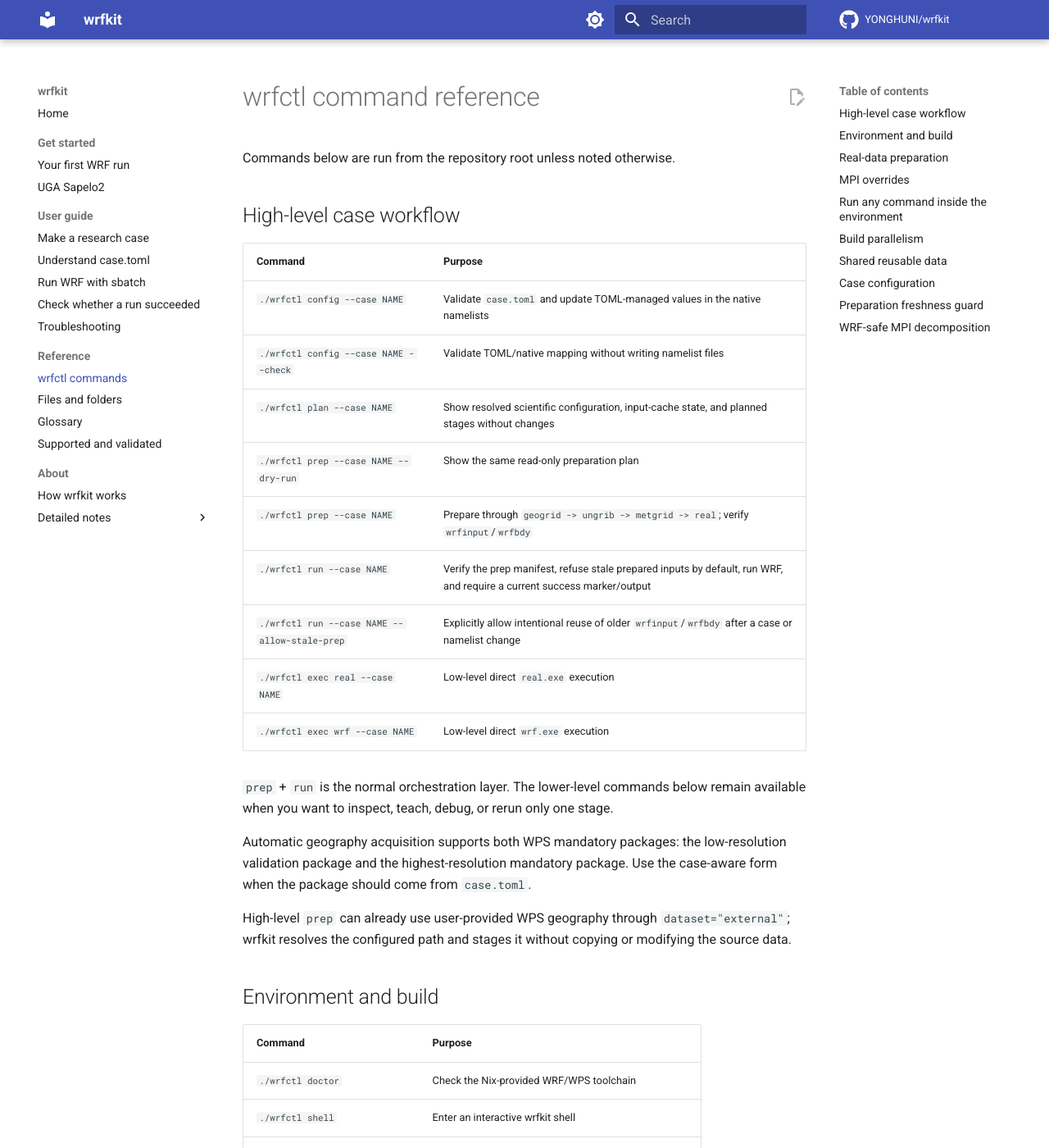
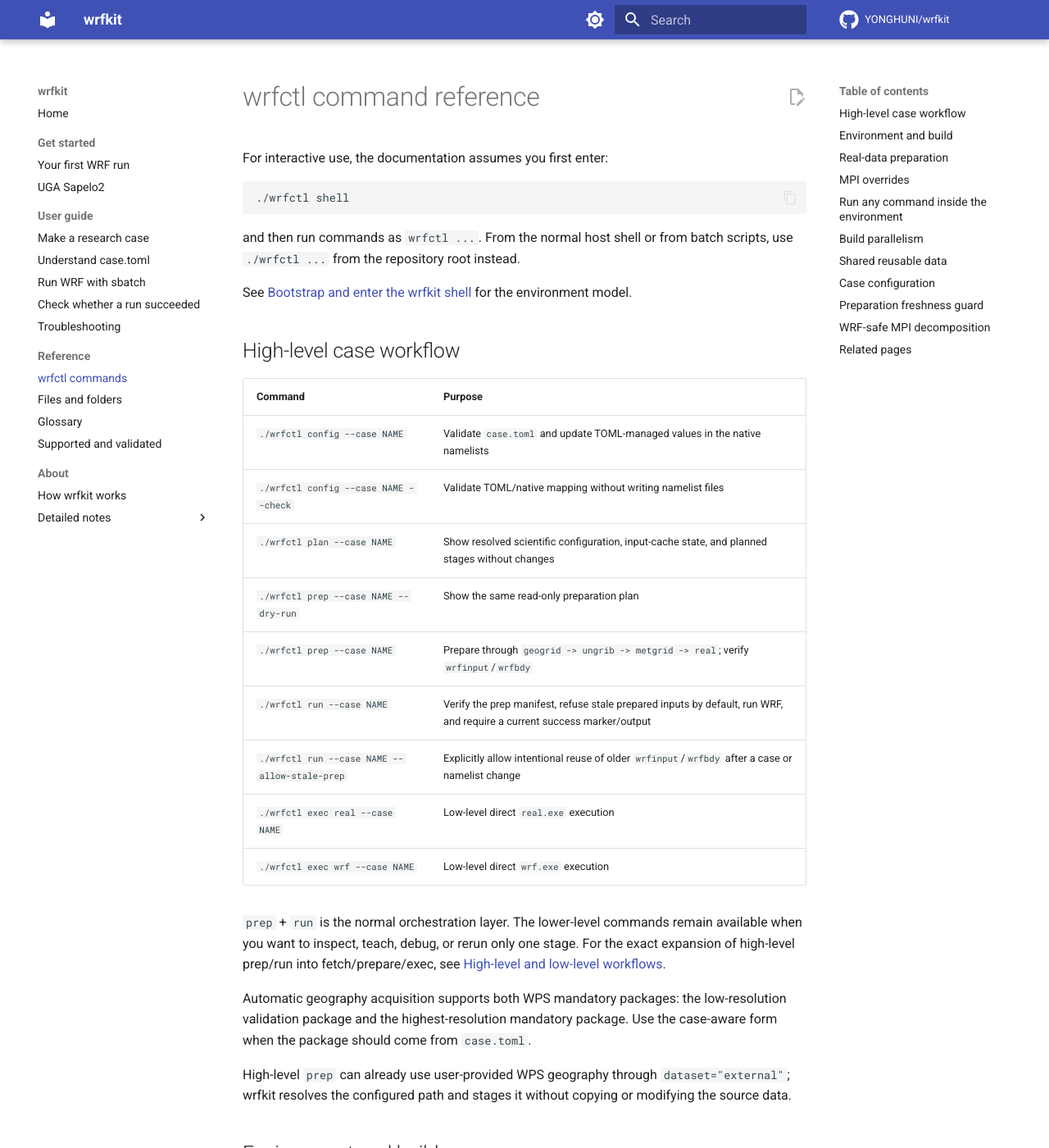
Before and after one commit to YONGHUNI/wrfkit, an MkDocs documentation site: the page built from docs/reference/commands.md, in a window 1280 px wide and 1400 px high. Shown: the whole window at 82% size. Built offline with MkDocs 1.6.1 and Material for MkDocs 9.7.7, drawn with Linux system fonts in a browser that asks for light colours; comment, search, counter and statistics services are not loaded; some of the changed text lies outside the part shown.

Commit message:
Connect command reference to shell and low-level workflow

````diff
--- a/docs/reference/commands.md
+++ b/docs/reference/commands.md
@@ -1,6 +1,16 @@
 # wrfctl command reference
 
-Commands below are run from the repository root unless noted otherwise.
+For interactive use, the documentation assumes you first enter:
+
+```bash
+./wrfctl shell
+```
+
+and then run commands as `wrfctl ...`. From the normal host shell or from
+batch scripts, use `./wrfctl ...` from the repository root instead.
+
+See [Bootstrap and enter the wrfkit shell](../tutorials/bootstrap-and-shell.md)
+for the environment model.
 
 ## High-level case workflow
 
@@ -16,8 +26,10 @@ Commands below are run from the repository root unless noted otherwise.
 | `./wrfctl exec real --case NAME` | Low-level direct `real.exe` execution |
 | `./wrfctl exec wrf --case NAME` | Low-level direct `wrf.exe` execution |
 
-`prep` + `run` is the normal orchestration layer. The lower-level commands below remain
-available when you want to inspect, teach, debug, or rerun only one stage.
+`prep` + `run` is the normal orchestration layer. The lower-level commands
+remain available when you want to inspect, teach, debug, or rerun only one
+stage. For the exact expansion of high-level prep/run into fetch/prepare/exec,
+see [High-level and low-level workflows](../how-to/low-level-workflow.md).
 
 Automatic geography acquisition supports both WPS mandatory packages:
 the low-resolution validation package and the highest-resolution mandatory
@@ -79,6 +91,14 @@ OpenMPI inside one Nix namespace.
 
 ## Run any command inside the environment
 
+Inside `wrfctl shell`:
+
+```bash
+wrfctl exec CMD ...
+```
+
+Outside the shell:
+
 ```bash
 ./wrfctl exec CMD ...
 ```
@@ -86,7 +106,7 @@ OpenMPI inside one Nix namespace.
 Example:
 
 ```bash
-./wrfctl exec ldd .wrfkit/install/wrf-4.8.0/bin/wrf
+wrfctl exec ldd .wrfkit/install/wrf-4.8.0/bin/wrf
 ```
 
 Running raw WRF binaries directly from the host shell is not the supported
@@ -177,3 +197,11 @@ apply that safe adjustment and print it. If the user explicitly supplies an
 unsafe `--ntasks`, the high-level command stops with the safe alternative
 instead of silently changing an explicit request. Low-level `wrfctl exec`
 remains available for direct control.
+
+## Related pages
+
+- [Bootstrap and enter the wrfkit shell](../tutorials/bootstrap-and-shell.md)
+- [Your first WRF run](../tutorials/first-run.md)
+- [Understand case.toml](case-toml.md)
+- [High-level and low-level workflows](../how-to/low-level-workflow.md)
+- [Customize flake.nix](../how-to/customize-flake.md)
````
